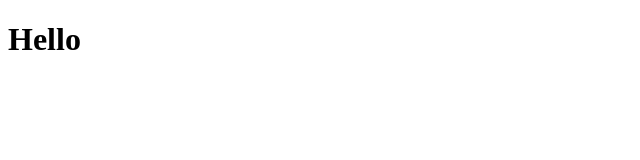
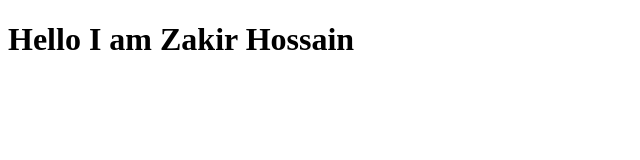
Before and after one commit to iamzakirhossain/projectui, a plain HTML site: page index.html in a window 1280 px wide. Shown: the whole page, without its empty margins (0-640 px from the left). Drawn offline with Linux system fonts and the light colour scheme.

Commit message:
Update index.html

```diff
--- a/index.html
+++ b/index.html
@@ -6,6 +6,6 @@
     <title>Document</title>
 </head>
 <body>
-    <h1>Hello</h1>
+    <h1>Hello I am Zakir Hossain</h1>
 </body>
 </html>
```
